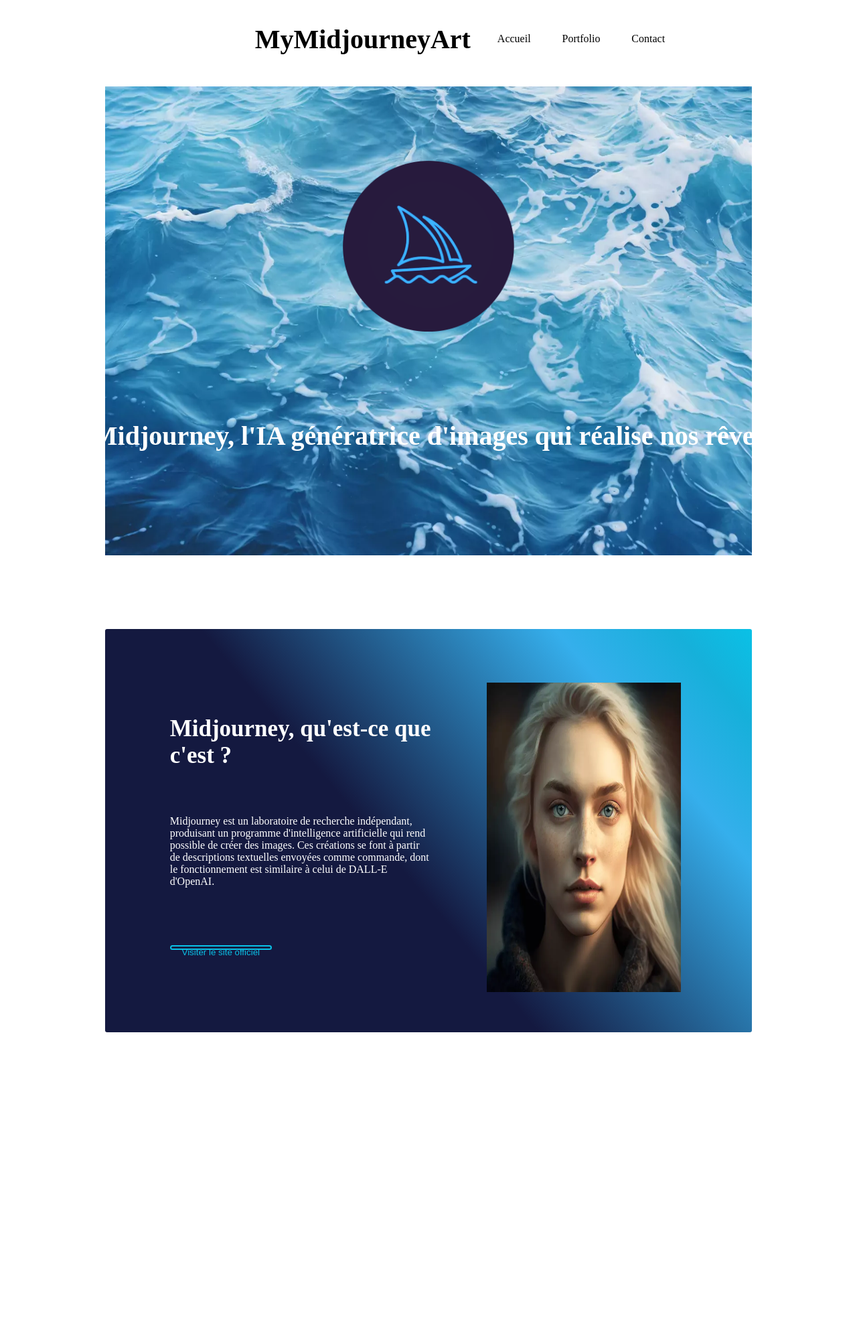
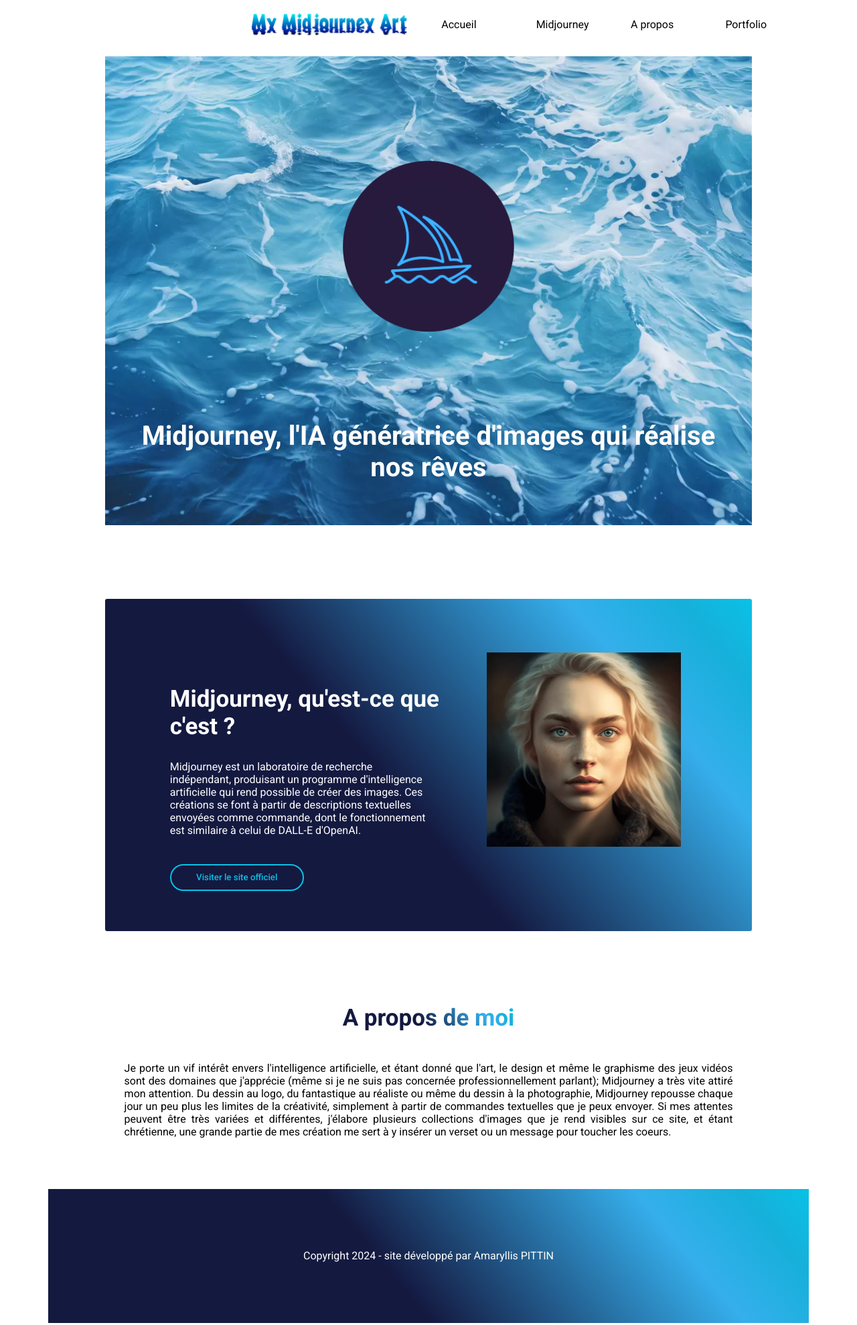
Before and after one commit to AmaryllisPittin/MyMidjourneyArt.com, a plain HTML site: page index.html in a window 1280 px wide. Shown: the whole page at 67% size. Before the commit the page ends 1549 px from the top, so only its background shows below. Drawn offline with Linux system fonts and the light colour scheme.

Commit message:
page d'accueil desktop terminée

```diff
--- a/index.html
+++ b/index.html
@@ -3,6 +3,9 @@
 <head>
     <meta charset="UTF-8">
     <meta name="viewport" content="width=device-width, initial-scale=1.0">
+    <link rel="preconnect" href="https://fonts.googleapis.com">
+<link rel="preconnect" href="https://fonts.gstatic.com" crossorigin>
+<link href="https://fonts.googleapis.com/css2?family=Roboto:ital,wght@0,100;0,300;0,400;0,500;0,700;0,900;1,100;1,300;1,400;1,500;1,700;1,900&display=swap" rel="stylesheet">
     <title>MyMidjourneyArt.com</title>
     <link rel="stylesheet" href="style/mainStyle.css">
     <link rel="stylesheet" href="style/merging.css">
@@ -10,11 +13,12 @@
 <body>
     <header class="header">
         <topbar class="topbar">
-            <h1>MyMidjourneyArt</h1>
+            <img class="topbar__logo" src="img/My-Midjourney-Art.png" alt="logo">
             <ul class="topbar__ul">
                 <li class="topbar-li"><a href="#">Accueil</a></li>
+                <li class="topbar-li"><a href="#">Midjourney</a></li>
+                <li class="topbar-li"><a href="#">A propos</a></li>
                 <li class="topbar-li"><a href="#">Portfolio</a></li>
-                <li class="topbar-li"><a href="#">Contact</a></li>
             </ul>
         </topbar>
         <div class="header-container">
@@ -36,8 +40,12 @@
         </div>
         <img class="presentation-img" src="img/presentation.webp" alt="exemple d'une performance de Midjourney - Portrait féminin généré">
     </section>
-    <footer>
-
+    <section class="about">
+        <h2>A propos de moi</h2>
+        <p>Je porte un vif intérêt envers l'intelligence artificielle, et étant donné que l'art, le design et même le graphisme des jeux vidéos sont des domaines que j'apprécie (même si je ne suis pas concernée professionnellement parlant); Midjourney a très vite attiré mon attention. Du dessin au logo, du fantastique au réaliste ou même du dessin à la photographie, Midjourney repousse chaque jour un peu plus les limites de la créativité, simplement à partir de commandes textuelles que je peux envoyer. Si mes attentes peuvent être très variées et différentes, j'élabore plusieurs collections d'images que je rend visibles sur ce site, et étant chrétienne, une grande partie de mes création me sert à y insérer un verset ou un message pour toucher les coeurs. </p>
+    </section>
+    <footer class="footer">
+        <p>Copyright 2024 - site développé par Amaryllis PITTIN</p>
     </footer>
 </body>
 </html>
--- a/sass/mainStyle.scss
+++ b/sass/mainStyle.scss
@@ -15,6 +15,9 @@
 
 /********************************************************************************/
 
+* {
+    font-family: "Roboto", sans-serif;
+}
 
 html {
     width:90%;
@@ -26,11 +29,19 @@
     margin-bottom: 110px;
 }
 
+.header-container__title {
+    width:70%;
+    text-align:center;
+}
+
 .topbar {
     padding-bottom:20px;
     width:90%;
     margin-right:5%;
     margin-left:5%;
+    &__logo {
+        width:25%;
+    }
     &__ul {
         list-style-type: none;
     }
@@ -38,6 +49,12 @@
 
 .topbar-li {
     padding-right:30%;
+    min-width:25%;
+}
+
+.topbar-li-end {
+    min-width: 25%;
+    padding-right:0;
 }
 
 .topbar a {
@@ -78,11 +95,10 @@
     &__h2 {
         font-size:35px;
         padding-top:20px;
-        padding-bottom:40px;
     }
     &__p {
         width:90%;
-        padding-bottom:70px;
+        padding-bottom:25px;
     }
 }
 
@@ -92,20 +108,16 @@
 
 .presentation-img {
     width:30%;
+    height:30%;
     margin-left:4%;
-}
-
-.button-container {
-    width:100%;
-    height:70px;
 }
 
 .button {
     cursor:pointer;
     background-color:transparent;
     border: solid 2px rgba(10,193,230,1);
-    width:35%;
-    height:10%;
+    width: 200px;
+    height: 40px;
     border-radius: 20px;
     color: rgba(10,193,230,1);
     font-weight:500;
@@ -116,3 +128,25 @@
     background-color: rgba(10,193,230,1);
     color: rgba(20,25,64,1);
 }
+
+.about {
+    width: 80%;
+    margin-left: 10%;
+    margin-right: 10%;
+    padding-top: 80px;
+    padding-bottom: 60px;
+}
+
+.about h2 {
+    font-size:35px;
+    background-image:linear-gradient(50deg, rgba(20,25,64,1) 44%, rgba(53,175,236,1) 80%, rgba(22,176,218,1) 92%, rgba(10,193,230,1) 100%);
+    -webkit-background-clip: text;
+    -webkit-text-fill-color: transparent;
+}
+
+.footer {
+    width:100%;
+    height:200px;
+    background: linear-gradient(50deg, rgba(20,25,64,1) 44%, rgba(53,175,236,1) 80%, rgba(22,176,218,1) 92%, rgba(10,193,230,1) 100%);
+    color:white;
+}
--- a/sass/merging.scss
+++ b/sass/merging.scss
@@ -1,6 +1,11 @@
 @mixin display-flex-and-row {
     display:flex;
     flex-direction:row;
+}
+
+@mixin display-flex-and-column {
+    display:flex;
+    flex-direction:column;
 }
 
 /****MERGING VALUES***/
@@ -13,17 +18,30 @@
 
 .topbar,
 .topbar__ul,
-.presentation {
+.presentation,
+.footer {
     @include display-flex-and-row;
 }
 
+.about,
+.gallery-text {
+    @include display-flex-and-column;
+}
+
 .topbar,
-.header-container {
+.header-container,
+.footer {
     justify-content:$center-value;
 }
 
-.topbar {
+.topbar,
+.about,
+.footer {
     align-items:$center-value;
+}
+
+.about {
+    text-align: justify;
 }
 
 .header-container {
```
Also changed, not shown: img/My-Midjourney-Art.png (added), style/mainStyle.css, style/merging.css, 2 other files.
